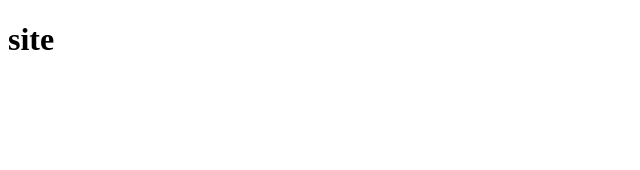
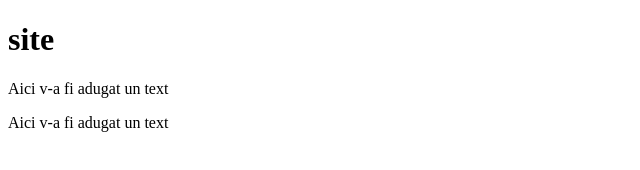
Before and after one commit to san4opan4o1/site, a plain HTML site: page index.html in a window 1280 px wide. Shown: the whole page, without its empty margins (0-640 px from the left). Drawn offline with Linux system fonts and the light colour scheme.

Commit message:
second commit

```diff
--- a/index.html
+++ b/index.html
@@ -6,5 +6,7 @@
 </head>
 <body>
 	<h1>site</h1>
+	<p>Aici v-a fi adugat un text</p>
+	<p>Aici v-a fi adugat un text</p>
 </body>
 </html>
```
